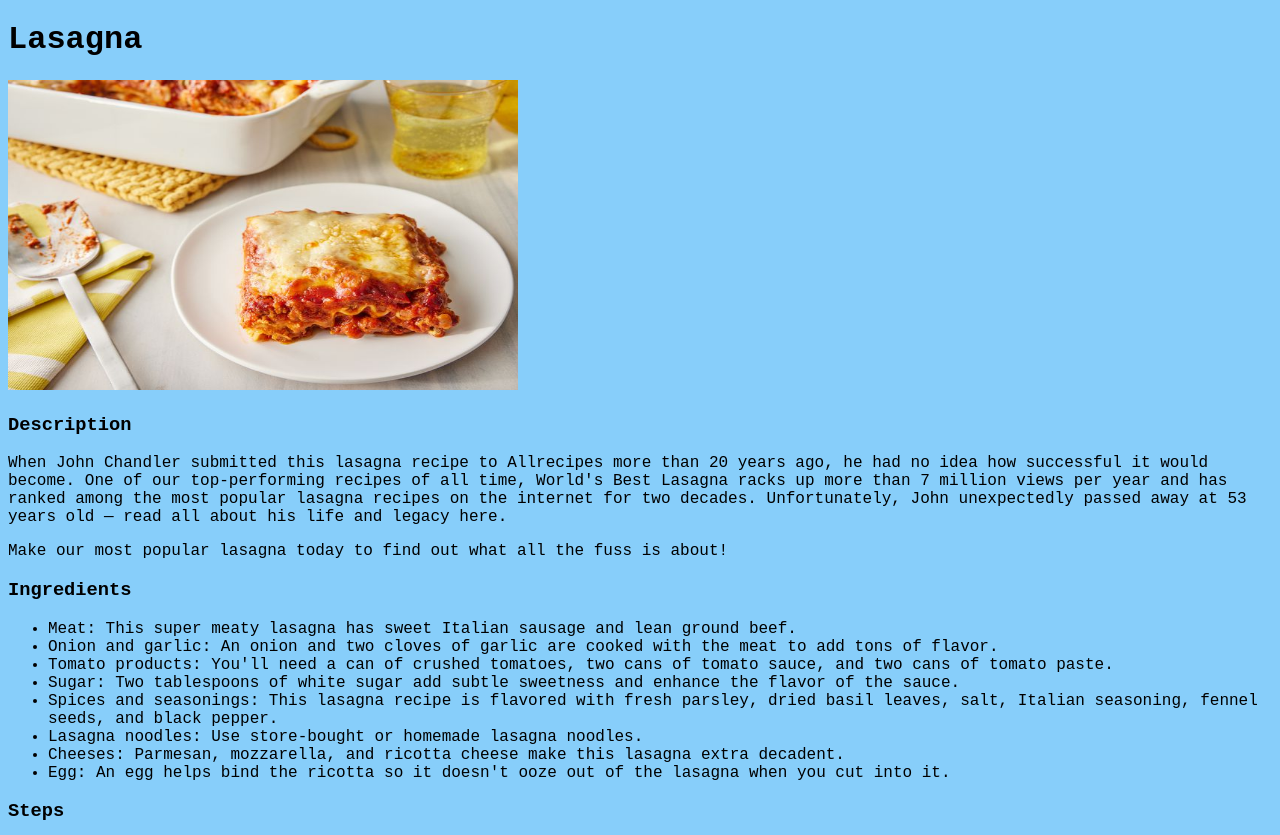
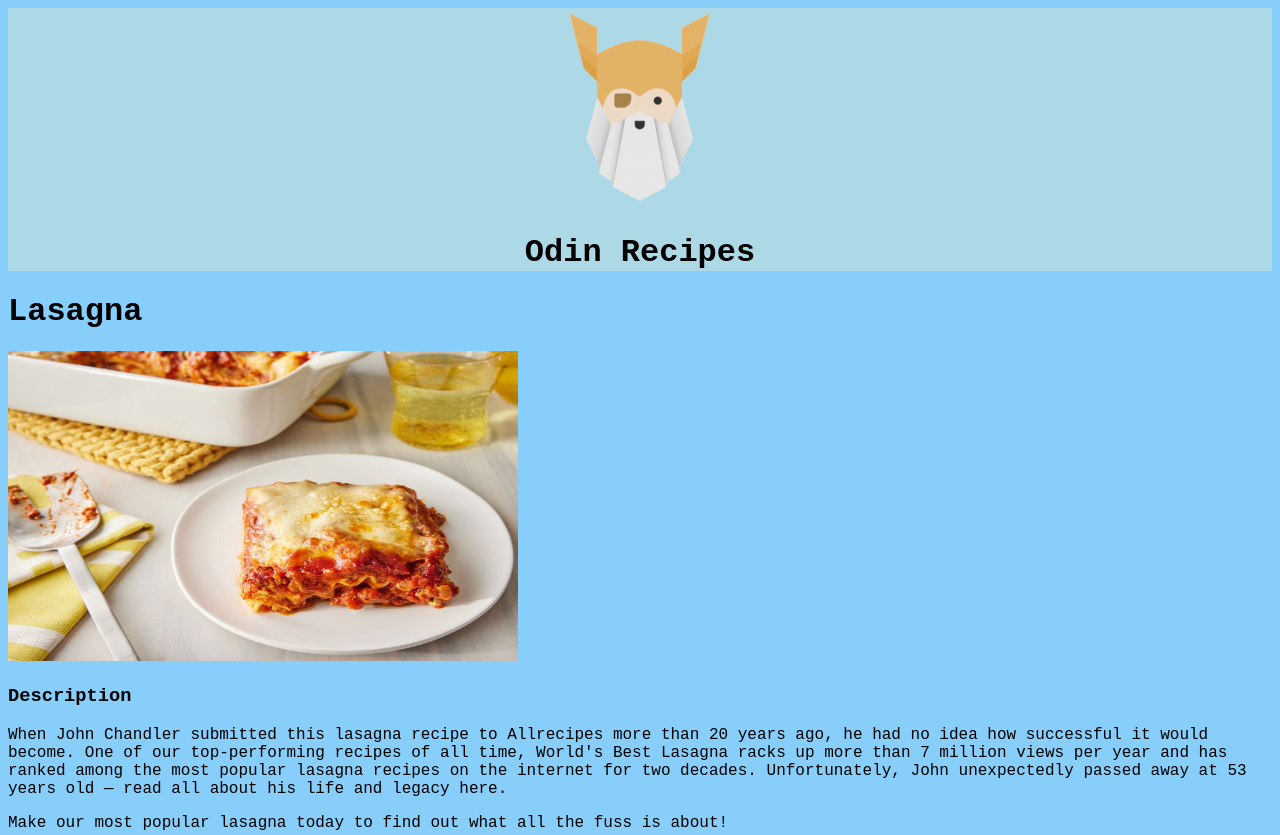
Before and after one commit to krsolt2/odin-recipes, a plain HTML site: page recipes/lasagna.html in a window 1280 px wide. Shown: the top 835 px of the page. Drawn offline with Linux system fonts and the light colour scheme.

Commit message:
new header for every recipe

```diff
--- a/recipes/lasagna.html
+++ b/recipes/lasagna.html
@@ -7,12 +7,18 @@
     <title>Lasagna Recipe</title>
 </head>
 <body>
+    <div class="header">
+        <img src="../mstile.png" height="200px"><h1>Odin Recipes</h1>
+    </div>
+
     <h1>Lasagna</h1>
     <img src="../recipes/lasagnaimage.jpg" alt="photo of finished lasagna" height="310" width="510">
     <h3>Description</h3>
-    <p> When John Chandler submitted this lasagna recipe to Allrecipes more than 20 years ago, he had no idea how successful it would become. One of our top-performing recipes of all time, World's Best Lasagna racks up more than 7 million views per year
+        <p> When John Chandler submitted this lasagna recipe to Allrecipes more than 20 years ago, he had no idea how successful it would become. One of our top-performing recipes of all time, World's Best Lasagna racks up more than 7 million views per year
         and has ranked among the most popular lasagna recipes on the internet for two decades. Unfortunately, John unexpectedly passed away at 53 years old — read all about his life and legacy here.
-    <p> Make our most popular lasagna today to find out what all the fuss is about! </p>
+        <p> Make our most popular lasagna today to find out what all the fuss is about! </p>
+
+
 
     <h3>Ingredients</h3>
         <ul>
@@ -25,7 +31,6 @@
             <li>Cheeses: Parmesan, mozzarella, and ricotta cheese make this lasagna extra decadent.</li>
             <li>Egg: An egg helps bind the ricotta so it doesn't ooze out of the lasagna when you cut into it.</li>
         </ul>
-
     <h3>Steps</h3>
         <ol>
             <li>Make the meat sauce.</li>
```
Also changed, not shown: recipes/steak.html (+4 -0 lines), recipes/tortillasoup.html (+4 -0 lines).
